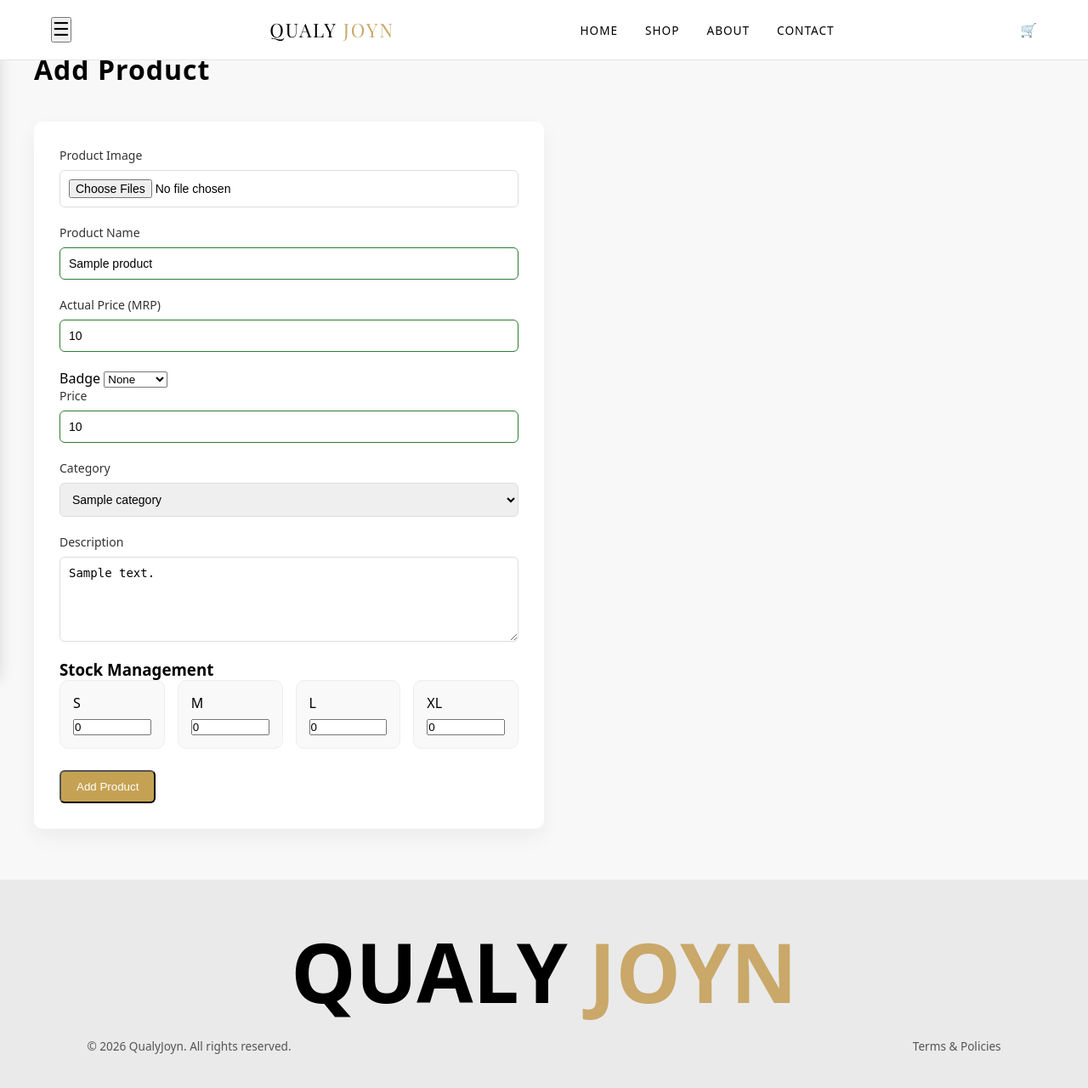
After one commit to MadhuGowda111/qualyjoyn, a Flask app: page /admin/edit-product/1 in a window 1280 px wide. The commit adds this page. Shown: the whole page at 85% size. Run offline with Flask 3, Linux system fonts and the light colour scheme; the visitor is signed in with stand-in values (Sample User, id 1); a database or web service that is not in the repository returns one stand-in record (values such as "Sample title"); data that the repository does not hold is empty; some libraries are stand-ins or nearby versions.

Commit message:
Added initial edit product functionality

```diff
--- a/app.py
+++ b/app.py
@@ -1357,6 +1357,50 @@ def admin_products():
 
     return render_template("admin/products.html", products=products)
 
+@app.route("/admin/edit-product/<int:product_id>")
+@admin_required
+def admin_edit_product(product_id):
+
+    conn = get_db_connection()
+    cursor = conn.cursor()
+
+    # Get product
+    cursor.execute("""
+        SELECT *
+        FROM products
+        WHERE id = %s
+    """, (product_id,))
+
+    product = cursor.fetchone()
+
+    if not product:
+        return "Product not found", 404
+
+    # Get categories
+    cursor.execute("""
+        SELECT *
+        FROM categories
+        ORDER BY name
+    """)
+
+    categories = cursor.fetchall()
+
+    # Get stock
+    cursor.execute("""
+        SELECT *
+        FROM product_sizes
+        WHERE product_id = %s
+    """, (product_id,))
+
+    sizes = cursor.fetchall()
+
+    return render_template(
+        "admin/edit_product.html",
+        product=product,
+        categories=categories,
+        sizes=sizes
+    )
+
 
 @app.route("/admin/delete-product/<int:product_id>")
 @admin_required
--- a/static/css/layout.css
+++ b/static/css/layout.css
@@ -2182,6 +2182,23 @@ input.error {
   display: block;
 }
 
+/* ===== Manage product edit button ===== */
+.edit-btn{
+    display:inline-block;
+    padding:8px 16px;
+    background:#d4af37;
+    color:#fff;
+    text-decoration:none;
+    border-radius:6px;
+    margin-right:8px;
+    font-size:14px;
+    transition:.3s;
+}
+
+.edit-btn:hover{
+    background:#b89028;
+}
+
 @media (max-width: 600px) {
 
   .main-nav {
--- /dev/null
+++ b/templates/admin/edit_product.html
@@ -0,0 +1,117 @@
+{% extends "base.html" %}
+{% block title %}Add Product | QualyJoyn{% endblock %}
+
+{% block content %}
+
+<section class="admin-page">
+  <div class="admin-container">
+    <h1>Add Product</h1>
+
+    <form method="POST" enctype="multipart/form-data" class="admin-form">
+      <div class="form-group">
+        <label>Product Image</label>
+        <input type="file" name="images" multiple accept="image/*" required>
+      </div>
+
+
+      <div class="form-group">
+        <label>Product Name</label>
+        <input
+            type="text"
+            name="name"
+            value="{{ product.name }}"
+            required
+        >
+      </div>
+
+      <div class="form-group">
+        <label>Actual Price (MRP)</label>
+        <input
+            type="number"
+            name="actual_price"
+            value="{{ product.actual_price }}"
+            required
+        >
+      </div>
+
+      <label>Badge</label>
+      <select name="badge">
+        <option value="" {% if product.badge == "" %}selected{% endif %}>None</option>
+
+        <option value="sale"
+          {% if product.badge == "sale" %}selected{% endif %}>
+          Sale
+        </option>
+
+        <option value="trending"
+          {% if product.badge == "trending" %}selected{% endif %}>
+          Trending
+        </option>
+
+        <option value="new"
+          {% if product.badge == "new" %}selected{% endif %}>
+          New
+        </option>
+      </select>
+
+      <div class="form-group">
+        <label>Price</label>
+        <input
+            type="number"
+            name="price"
+            value="{{ product.price }}"
+            required
+        >
+      </div>
+
+      <div class="form-group">
+        <label>Category</label>
+        <select name="category" required>
+          {% for category in categories %}
+            <option value="{{ category.id }}">
+              {{ category.name }}
+            </option>
+          {% endfor %}
+        </select>
+      </div>
+
+      <div class="form-group">
+        <label>Description</label>
+        <textarea name="description">{{ product.description }}</textarea>
+      </div>
+
+      <h3 class="admin-section-title">Stock Management</h3>
+
+      <div class="stock-wrapper">
+
+        <div class="stock-card">
+          <span class="stock-size">S</span>
+          <input type="number" name="stock_S" min="0" value="0">
+        </div>
+
+        <div class="stock-card">
+          <span class="stock-size">M</span>
+          <input type="number" name="stock_M" min="0" value="0">
+        </div>
+
+        <div class="stock-card">
+          <span class="stock-size">L</span>
+          <input type="number" name="stock_L" min="0" value="0">
+        </div>
+
+        <div class="stock-card">
+          <span class="stock-size">XL</span>
+          <input type="number" name="stock_XL" min="0" value="0">
+        </div>
+
+      </div>
+
+
+      <button type="submit" class="admin-btn">Add Product</button>
+
+
+    </form>
+  </div>
+</section>
+
+{% endblock %}
```
Also changed, not shown: templates/admin/products.html (+7 -1 lines).
